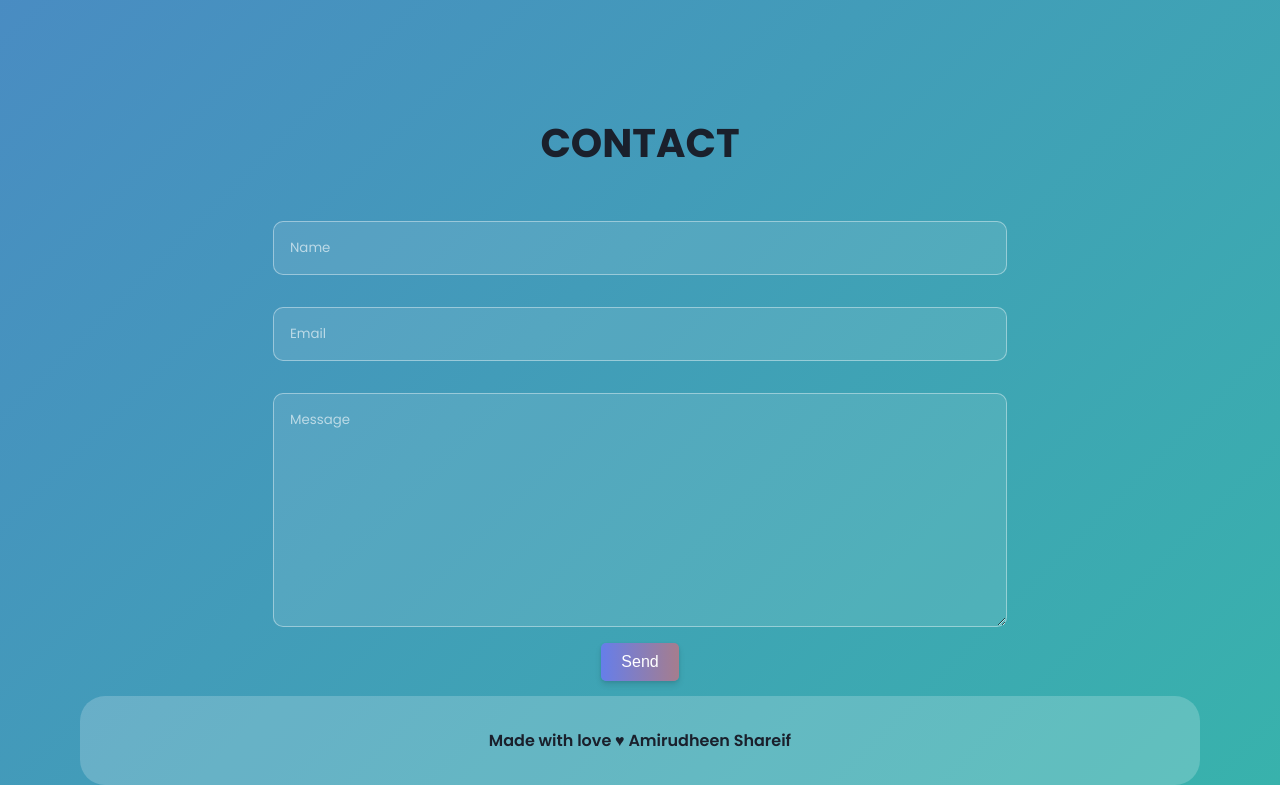
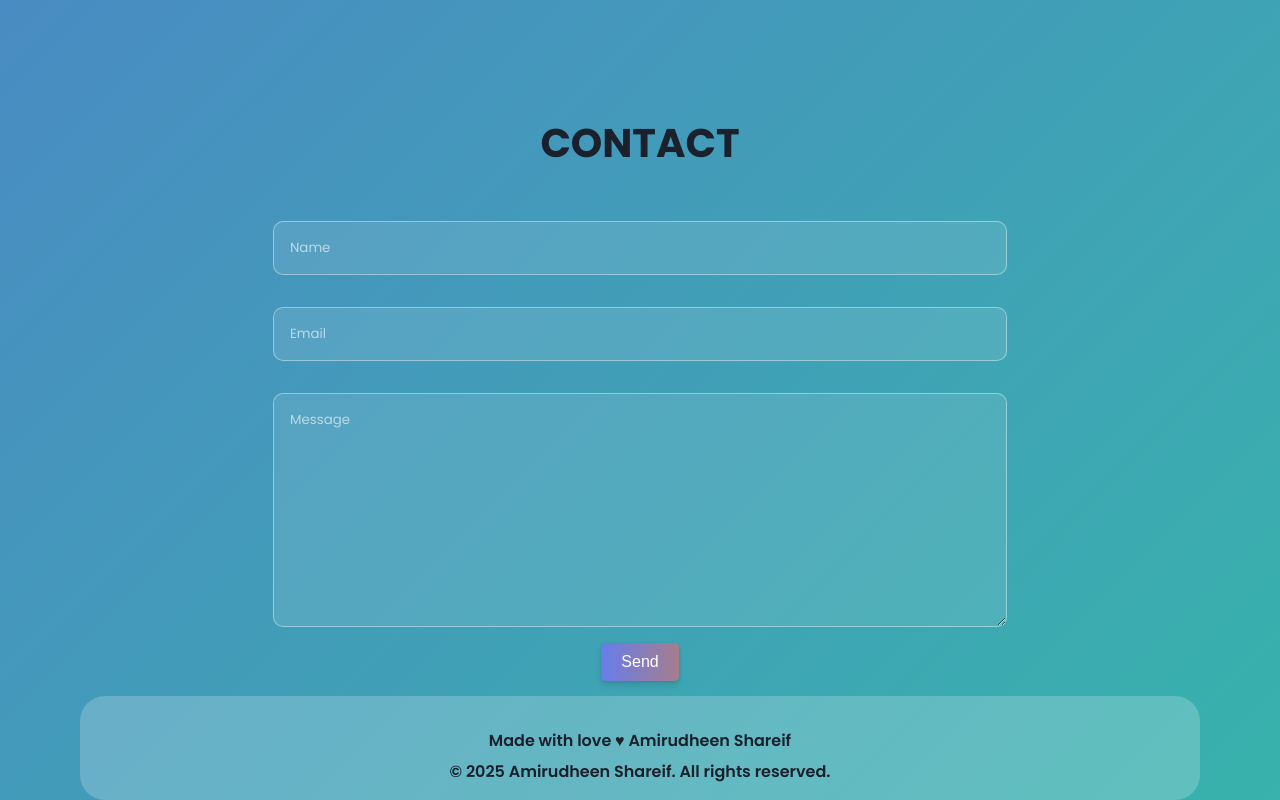
Before and after one commit to amirudheenshareif/Personal-Portfolio, a React (Vite) app: page / in a window 1280 px wide. Shown: the part 2004-2804 px from the top of the page. Built offline with nearby package versions, Linux system fonts and the light colour scheme.

Commit message:
Added copyright

```diff
--- a/src/components/Footer/Footer.css
+++ b/src/components/Footer/Footer.css
@@ -7,4 +7,8 @@
 }
 .footer p{
     font-weight: 600;
+    margin-bottom: 0;
 }
+#copyright{
+    margin-top: 6px;
+}
--- a/src/components/Footer/Footer.jsx
+++ b/src/components/Footer/Footer.jsx
@@ -5,7 +5,7 @@ export const Footer = () => {
   return (
     <div className='footer'>
         <p>Made with love &hearts; Amirudheen Shareif </p>
-
+        <p id='copyright'>&copy; {new Date().getFullYear()} Amirudheen Shareif. All rights reserved.</p>
     </div>
   )
 }
```
